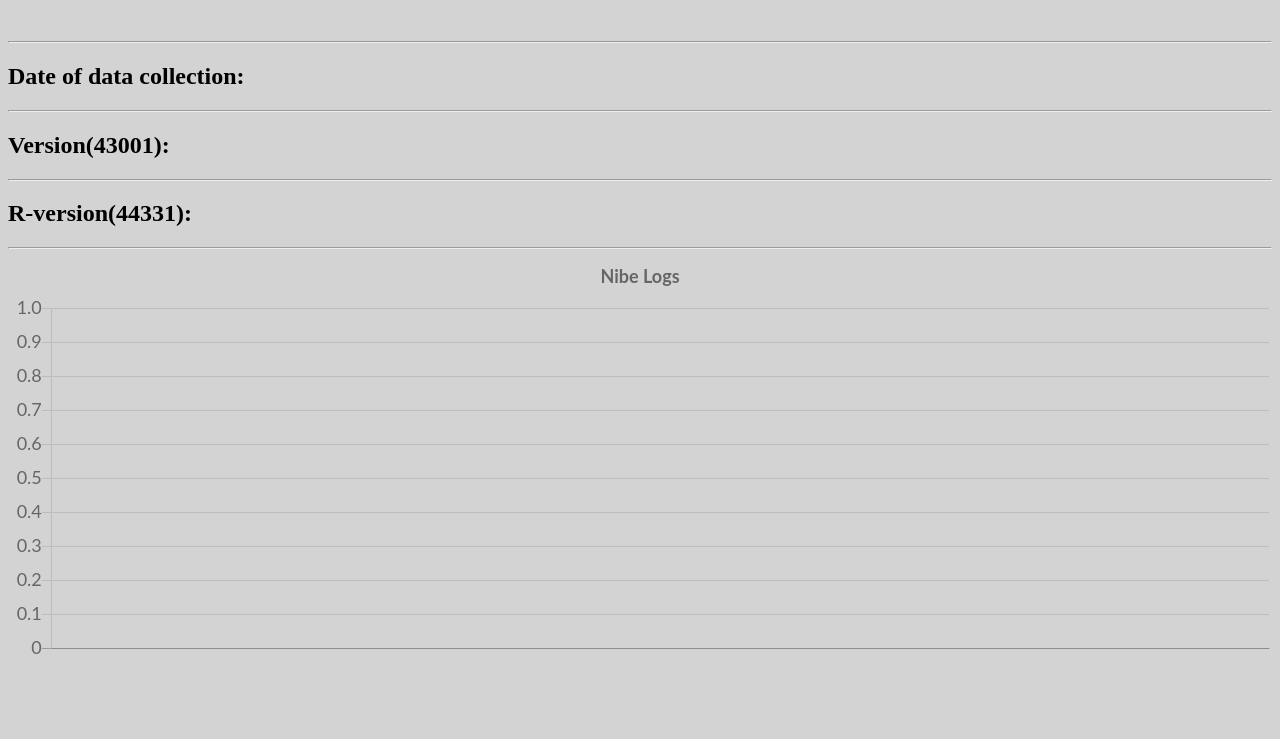
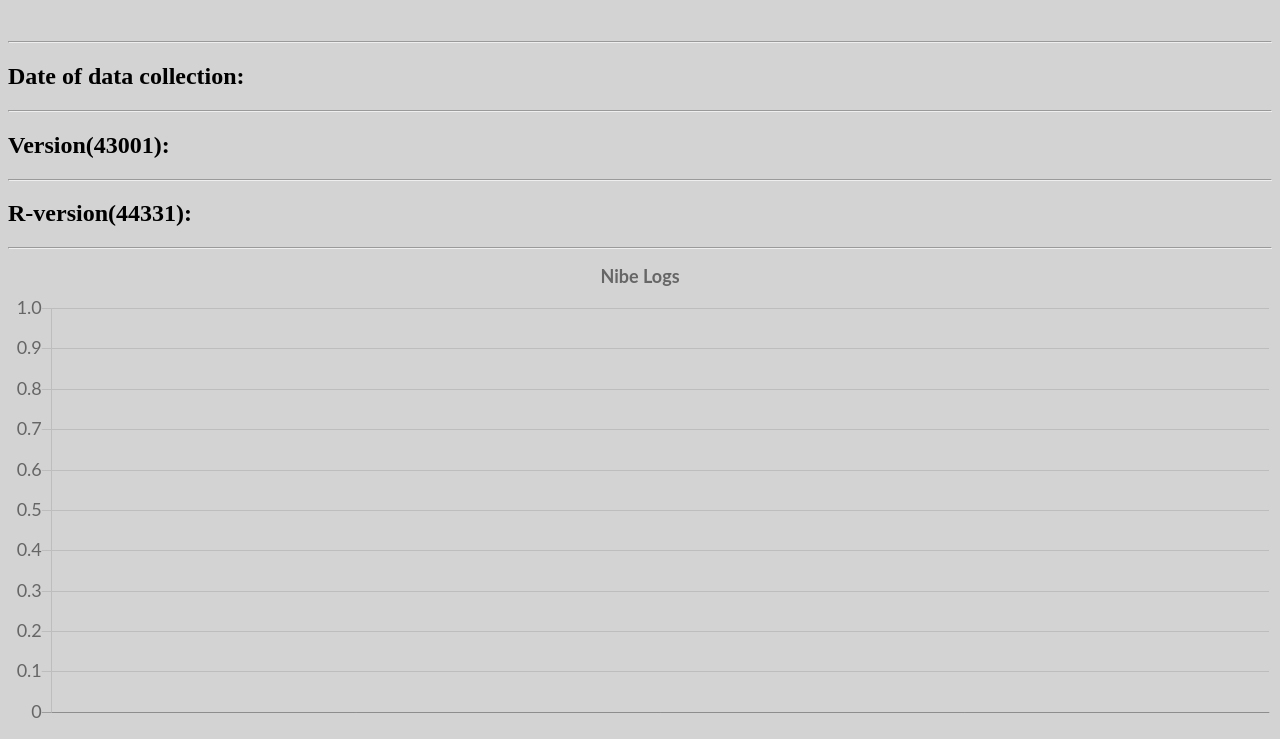
Before and after one commit to kolan51/plotty, a plain HTML site: page index.html in a window 1280 px wide. Shown: the part 124-863 px from the top of the page. Before the commit the page ends 800 px from the top, so only its background shows below. Drawn offline with nearby package versions, Linux system fonts and the light colour scheme; some packages are replaced by stand-ins of ours; a script that the page names is missing.

Commit message:
Update index.html

```diff
--- a/index.html
+++ b/index.html
@@ -30,7 +30,7 @@
 
       <script src="https://cdn.jsdelivr.net/npm/chart.js@2.9.3"></script>
       <script src="https://cdn.jsdelivr.net/npm/chartjs-plugin-zoom@0.7.7"></script>
-      <canvas id="heatPumpChart" width="400" height="130"></canvas>
+      <canvas id="heatPumpChart" width="400" height="150"></canvas>
       <script type="text/javascript" src="./plot.js"></script>
     </main>
   </body>
```
